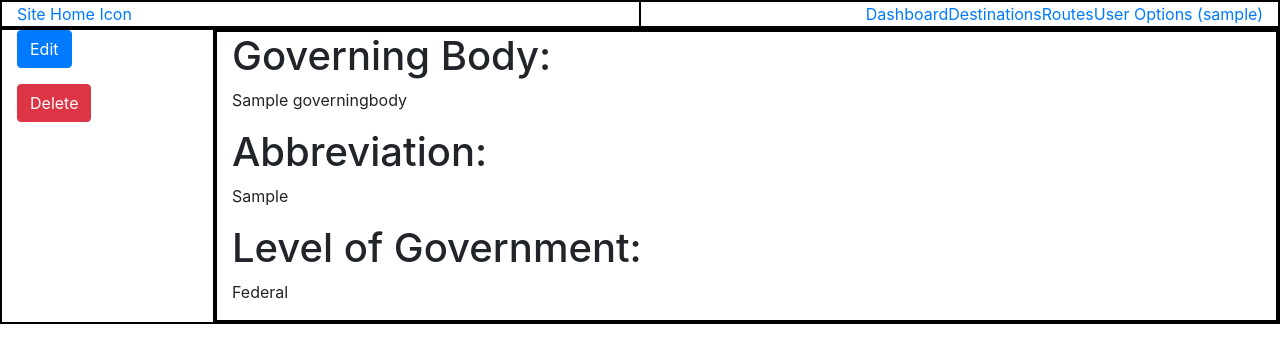
After one commit to pschlais/hikeplanner, a Django app: page /planner/govbody/1/ in a window 1280 px wide. The commit adds this page. Shown: the top 363 px of the page. Run offline with Django 3.2, Linux system fonts and the light colour scheme; a user stored in the database is signed in; tables that the repository leaves empty hold one stand-in row (values such as "Sample post"); some libraries are stand-ins or nearby versions.

Commit message:
Added GovernmentBody detail, list, add, edit, delete views and capabilities. Switched get_absolute_url properties in models.py to reference self.pk rather than self.id.

```diff
--- a/planner/models.py
+++ b/planner/models.py
@@ -44,7 +44,7 @@ class Destination(models.Model):
 
     # ---- METHODS -------------------
     def get_absolute_url(self):
-        return reverse('destination-detail', args=[str(self.id)])
+        return reverse('destination-detail', args=[str(self.pk)])
 
     @property
     def google_maps_terrain_url(self):
@@ -144,7 +144,7 @@ class Route(models.Model):
 
     # ----- METHODS ----------------
     def get_absolute_url(self):
-        return reverse('route-detail', args=[str(self.id)])
+        return reverse('route-detail', args=[str(self.pk)])
 
     @property
     def path_seq_expanded(self):
@@ -237,7 +237,11 @@ class GoverningBody(models.Model):
 
     # ----- METHODS ----------------
     def get_absolute_url(self):
-        pass
+        return reverse('govbody-detail', args=[str(self.pk)])
+
+    @property
+    def level_of_government_expanded(self):
+        return dict(self.LEVEL_OF_GOVT_CHOICES)[self.level_of_government]
 
     def __str__(self):
         return self.name
@@ -261,7 +265,7 @@ class Trailhead(models.Model):
 
     # ----- METHODS ----------------
     def get_absolute_url(self):
-        return reverse('trailhead-detail', args=[str(self.id)])
+        return reverse('trailhead-detail', args=[str(self.pk)])
 
     @property
     def google_maps_terrain_url(self):
@@ -287,10 +291,6 @@ class Trailhead(models.Model):
     def noaa_url(self):
         return constructURL.buildNOAAURL(self.latitude, self.longitude)
 
-    # @property
-    # def noaa_embed_widget_url(self):
-    #     return constructURL.buildNOAAembedURL(self.latitude, self.longitude)
-
     @property
     def noaa_api_url(self):
         return constructURL.buildNOAAapiURL(self.latitude, self.longitude)
@@ -302,36 +302,8 @@ class Trailhead(models.Model):
         layer = "terrain"
         return constructURL.googleMapsEmbed(lat, lon)
 
-
     def __str__(self):
         return self.name
-
-
-# class Address(models.Model):
-#     """
-#     Model containing a street address in the continental US
-#     """
-#     # ----- FIELDS ---------------------
-#     street = models.CharField(max_length=100, verbose_name="Street Address")
-#     city = models.CharField(max_length=50)
-#     state = models.CharField(max_length=2)
-#     zip_code = models.CharField(validators=[MinLengthValidator(5), MaxLengthValidator(5)])
-
-#     @property
-#     def street_line(self):
-#         return self.street
-
-#     @property
-#     def city_line(self):
-#         return "{0}, {1} {2}".format(self.city, self.state, self.zip_code)
-
-#     # ----- METADATA --------------------
-#     class Meta:
-#         pass
-
-#     # ----- METHODS ---------------------
-#     def __str__(self):
-#         return "{0}, {1}, {2} {3}".format(self.street, self.city, self.state, self.zip_code)
 
 
 class MajorCity(models.Model):
--- /dev/null
+++ b/planner/templates/planner/governingbody_confirm_delete.html
@@ -0,0 +1,5 @@
+{% extends "planner/__base.html" %}
+
+{% block main_content %}
+  {% include "planner/_detail_delete.html" with url_detail_name="govbody-detail" %}
+{% endblock %}
--- /dev/null
+++ b/planner/templates/planner/governingbody_detail.html
@@ -0,0 +1,19 @@
+{% extends "planner/__l_left_sidebar.html" %}
+
+{% block sidebar_content %}
+  <p><a href="{% url 'govbody-edit' pk=governingbody.pk %}" class="btn btn-primary">Edit</a></p>
+  <p><a href="{% url 'govbody-delete' pk=governingbody.pk %}" class="btn btn-danger">Delete</a></p>
+{% endblock %}
+
+{% block stage_content %}
+  <section class="row">
+    <section class="col">
+      <h1>Governing Body:</h1>
+      <p>{{governingbody.name}}</p>
+      <h1>Abbreviation:</h1>
+      <p>{{governingbody.abbr}}</p>
+      <h1>Level of Government:</h1>
+      <p>{{governingbody.level_of_government_expanded}}</p>
+    </section>
+  </section>
+{% endblock %}
--- a/planner/templates/planner/profile_overview.html
+++ b/planner/templates/planner/profile_overview.html
@@ -1,6 +1,4 @@
 {% extends "planner/__l_left_sidebar.html" %}
-
-{% load static %}
 
 {% block main_content %}
 {% include "planner/_nav_header.html" %}
--- a/planner/templates/planner/trailhead_detail.html
+++ b/planner/templates/planner/trailhead_detail.html
@@ -71,7 +71,6 @@
 {% block detail_map_embed %}
   <iframe width="100%" height="90%" frameborder="0" style="border:0" src="{{trailhead.google_maps_embed_url}}" allowfullscreen></iframe>
   <p><a href="{{trailhead.google_maps_embed_url}}">TH embedded map</a></p>
-  {# <img src="{{trailhead.google_maps_embed_url}}"> #}
   {# <p><a href="{{trailhead.google_maps_embed_url}}">TH static map</a></p> #}
 {% endblock %}
 
--- a/planner/urls.py
+++ b/planner/urls.py
@@ -22,6 +22,12 @@ urlpatterns = [
     path('trailhead/<int:pk>/edit/', views.TrailheadUpdate.as_view(), name='trailhead-edit'),
     path('trailhead/<int:pk>/delete/', views.TrailheadDelete.as_view(), name='trailhead-delete'),
 
+    path('govbody/<int:pk>/', views.GoverningBodyDetailView.as_view(), name='govbody-detail'),
+    path('govbodies/', views.GoverningBodyListView.as_view(), name='govbody-list'),
+    path('govbody/add/', views.GoverningBodyCreate.as_view(), name='govbody-add'),
+    path('govbody/<int:pk>/edit/', views.GoverningBodyUpdate.as_view(), name='govbody-edit'),
+    path('govbody/<int:pk>/delete/', views.GoverningBodyDelete.as_view(), name='govbody-delete'),
+
     path('profile/', views.profile_overview, name='profile-detail'),
     path('profile/edit/', views.profile_update, name='profile-update'),
 ]
--- a/planner/views.py
+++ b/planner/views.py
@@ -6,12 +6,13 @@ from django.contrib.auth.decorators import login_required
 from django.contrib.auth.mixins import LoginRequiredMixin
 from django.contrib.auth.models import User
 from django.views.generic.edit import CreateView, DeleteView, UpdateView
-from .models import Destination, Route, Trailhead, Profile
+from .models import Destination, Route, Trailhead, Profile, GoverningBody
 from .forms import ProfileForm, RouteForm
 from .PlannerUtils import constructURL
 from .PlannerUtils import accessAPI
 from .PlannerUtils import parseAPI
 import json
+
 
 # Create your views here.
 @login_required
@@ -21,10 +22,11 @@ def home_view(request):
 
 # -------- Destination views ------------------------
 class DestinationListView(LoginRequiredMixin, generic.ListView):
-    model=Destination
+    model = Destination
+
 
 class DestinationDetailView(LoginRequiredMixin, generic.DetailView):
-    model=Destination
+    model = Destination
 
     def get_context_data(self, **kwargs):
         # Call the base implementation first to get a context
@@ -39,24 +41,30 @@ class DestinationDetailView(LoginRequiredMixin, generic.DetailView):
 
         return context
 
-class DestinationCreate(CreateView):
+
+class DestinationCreate(LoginRequiredMixin, CreateView):
     model = Destination
     fields = '__all__'
 
-class DestinationUpdate(UpdateView):
+
+class DestinationUpdate(LoginRequiredMixin, UpdateView):
     model = Destination
     fields = '__all__'
 
-class DestinationDelete(DeleteView):
+
+class DestinationDelete(LoginRequiredMixin, DeleteView):
     model = Destination
     success_url = reverse_lazy('destination-list')
+
 
 # ------- Route views ------------------------------
 class RouteListView(LoginRequiredMixin, generic.ListView):
     model = Route
 
+
 class RouteDetailView(LoginRequiredMixin, generic.DetailView):
     model = Route
+
 
 class RouteCreate(CreateView):
     model = Route
@@ -77,13 +85,15 @@ class RouteCreate(CreateView):
         return render(request, self.template_name, {'form': form})
 
 
-class RouteUpdate(UpdateView):
+class RouteUpdate(LoginRequiredMixin, UpdateView):
     model = Route
     fields = '__all__'
 
-class RouteDelete(DeleteView):
+
+class RouteDelete(LoginRequiredMixin, DeleteView):
     model = Route
     success_url = reverse_lazy('route-list')
+
 
 # ------- Trailhead views --------------------------
 class TrailheadDetailView(LoginRequiredMixin, generic.DetailView):
@@ -123,28 +133,59 @@ class TrailheadDetailView(LoginRequiredMixin, generic.DetailView):
 
         return context
 
+
 class TrailheadListView(LoginRequiredMixin, generic.ListView):
-    model=Trailhead
+    model = Trailhead
 
-class TrailheadCreate(CreateView):
+
+class TrailheadCreate(LoginRequiredMixin, CreateView):
     model = Trailhead
     fields = '__all__'
 
-class TrailheadUpdate(UpdateView):
+
+class TrailheadUpdate(LoginRequiredMixin, UpdateView):
     model = Trailhead
     fields = '__all__'
 
-class TrailheadDelete(DeleteView):
-    model=Trailhead
+
+class TrailheadDelete(LoginRequiredMixin, DeleteView):
+    model = Trailhead
     success_url = reverse_lazy('trailhead-list')
+
+
+# -------- Governing Body views --------------------
+class GoverningBodyDetailView(LoginRequiredMixin, generic.DetailView):
+    model = GoverningBody
+
+
+class GoverningBodyListView(LoginRequiredMixin, generic.ListView):
+    model = GoverningBody
+
+
+class GoverningBodyCreate(LoginRequiredMixin, CreateView):
+    model = GoverningBody
+    fields = '__all__'
+
+
+class GoverningBodyUpdate(LoginRequiredMixin, UpdateView):
+    model = GoverningBody
+    fields = '__all__'
+
+
+class GoverningBodyDelete(LoginRequiredMixin, DeleteView):
+    model = GoverningBody
+    success_url = reverse_lazy('govbody-list')
+
 
 # ------- User Profile views ----------------------
 class UserProfileDetailView(LoginRequiredMixin, generic.DetailView):
-    model=User
+    model = User
+
 
 @login_required
 def profile_overview(request):
     return render(request, 'planner/profile_overview.html')
+
 
 @login_required
 def profile_update(request):
```
Also changed, not shown: planner/forms.py (+10 -1 lines), planner/templates/planner/governingbody_form.html (added, +10 -0 lines), planner/templates/planner/governingbody_list.html (added, +17 -0 lines).
